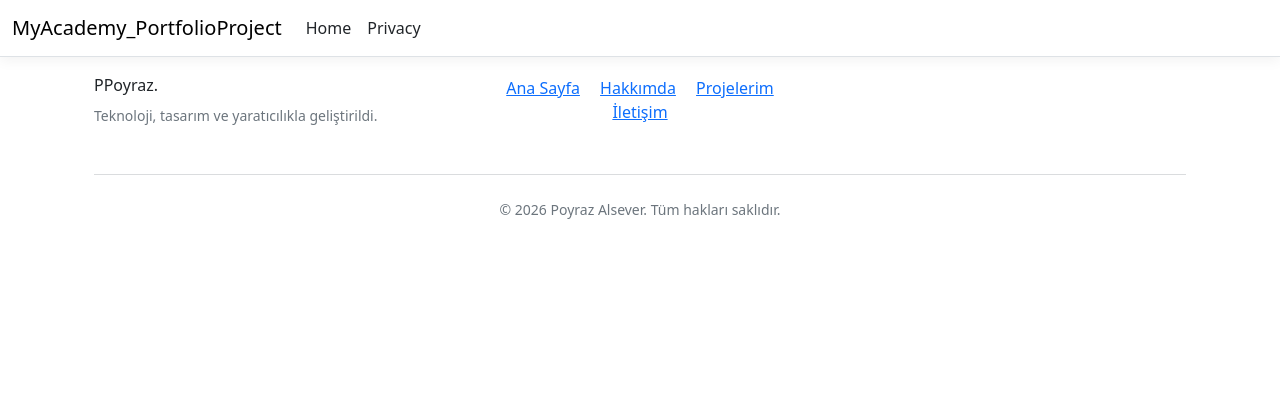
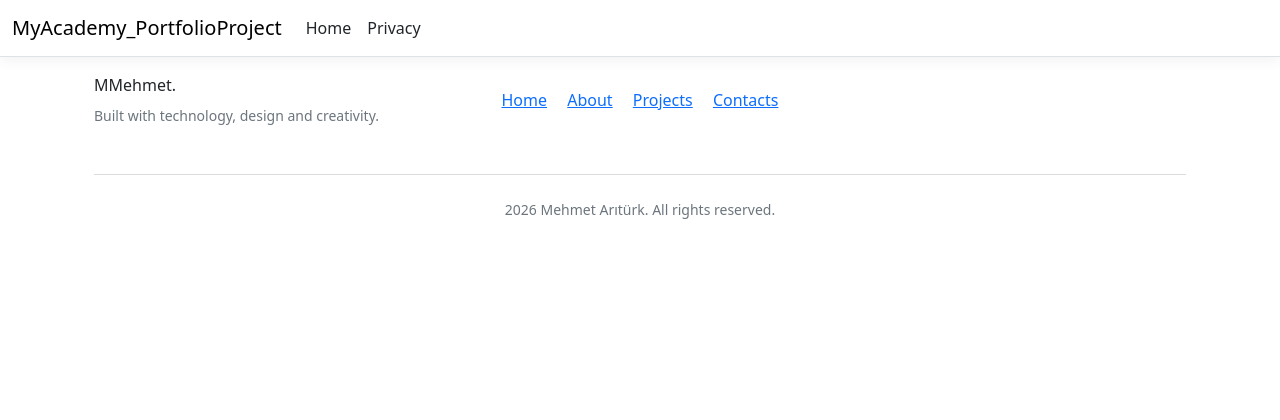
Before and after one commit to mehmetariturk/MyAcademy_PortfolioProject, an ASP.NET Core app: template MyAcademy_PortfolioProject/Views/Shared/Components/_DefaultFooterComponentPartial/Default.cshtml in a window 1280 px wide. Shown: the top 420 px of the page. Run offline with ASP.NET Core 8, Linux system fonts and the light colour scheme; the template is opened without the code that fills it, so the values that code supplies are empty; style sheets or scripts are compiled from the project's sources.

Commit message:
Make footer dynamic and translate to English

```diff
--- a/MyAcademy_PortfolioProject/Views/Shared/Components/_DefaultFooterComponentPartial/Default.cshtml
+++ b/MyAcademy_PortfolioProject/Views/Shared/Components/_DefaultFooterComponentPartial/Default.cshtml
@@ -1,3 +1,4 @@
+@model Contact
 <!-- Footer -->
 <footer>
     <div class="container">
@@ -5,33 +6,30 @@
             <!-- Col 1: Brand -->
             <div class="col-lg-4 text-center text-lg-start">
                 <a class="navbar-brand d-inline-flex align-items-center mb-2" href="#home">
-                    <span class="brand-mark">P</span>
-                    <span class="brand-name">Poyraz<span>.</span></span>
+                    <span class="brand-mark">M</span>
+                    <span class="brand-name">Mehmet<span>.</span></span>
                 </a>
-                <p class="text-secondary small mb-0">Teknoloji, tasarım ve yaratıcılıkla geliştirildi.</p>
+                <p class="text-secondary small mb-0">Built with technology, design and creativity.</p>
             </div>
 
             <!-- Col 2: Navigation Links -->
             <div class="col-lg-4 text-center">
                 <ul class="list-inline mb-0">
-                    <li class="list-inline-item mx-2"><a href="#home" class="footer-link">Ana Sayfa</a></li>
-                    <li class="list-inline-item mx-2"><a href="#about" class="footer-link">Hakkımda</a></li>
-                    <li class="list-inline-item mx-2"><a href="#projects" class="footer-link">Projelerim</a></li>
-                    <li class="list-inline-item mx-2"><a href="#contact" class="footer-link">İletişim</a></li>
+                    <li class="list-inline-item mx-2"><a href="#home" class="footer-link">Home</a></li>
+                    <li class="list-inline-item mx-2"><a href="#about" class="footer-link">About</a></li>
+                    <li class="list-inline-item mx-2"><a href="#projects" class="footer-link">Projects</a></li>
+                    <li class="list-inline-item mx-2"><a href="#contact" class="footer-link">Contacts</a></li>
                 </ul>
             </div>
 
             <!-- Col 3: Social Links -->
             <div class="col-lg-4 text-center text-lg-end">
                 <div class="d-inline-flex gap-2">
-                    <a href="https://github.com" target="_blank" rel="noopener noreferrer" class="social-btn" aria-label="GitHub">
+                    <a href="@Model.Github" target="_blank" rel="noopener noreferrer" class="social-btn" aria-label="GitHub">
                         <i class="bi bi-github"></i>
                     </a>
-                    <a href="https://linkedin.com" target="_blank" rel="noopener noreferrer" class="social-btn" aria-label="LinkedIn">
+                    <a href="@Model.Linkedin" target="_blank" rel="noopener noreferrer" class="social-btn" aria-label="LinkedIn">
                         <i class="bi bi-linkedin"></i>
-                    </a>
-                    <a href="https://medium.com" target="_blank" rel="noopener noreferrer" class="social-btn" aria-label="Medium">
-                        <i class="bi bi-medium"></i>
                     </a>
                 </div>
             </div>
@@ -40,7 +38,7 @@
         <hr class="text-secondary opacity-25 mb-4">
 
         <div class="text-center">
-            <p class="text-secondary small mb-0">© 2026 Poyraz Alsever. Tüm hakları saklıdır.</p>
+            <p class="text-secondary small mb-0">@DateTime.Now.Year Mehmet Arıtürk. All rights reserved.</p>
         </div>
     </div>
 </footer>
```
Also changed, not shown: MyAcademy_PortfolioProject/ViewComponents/DefaultViewComponents/_DefaultFooterComponentPartial.cs (+10 -1 lines).
